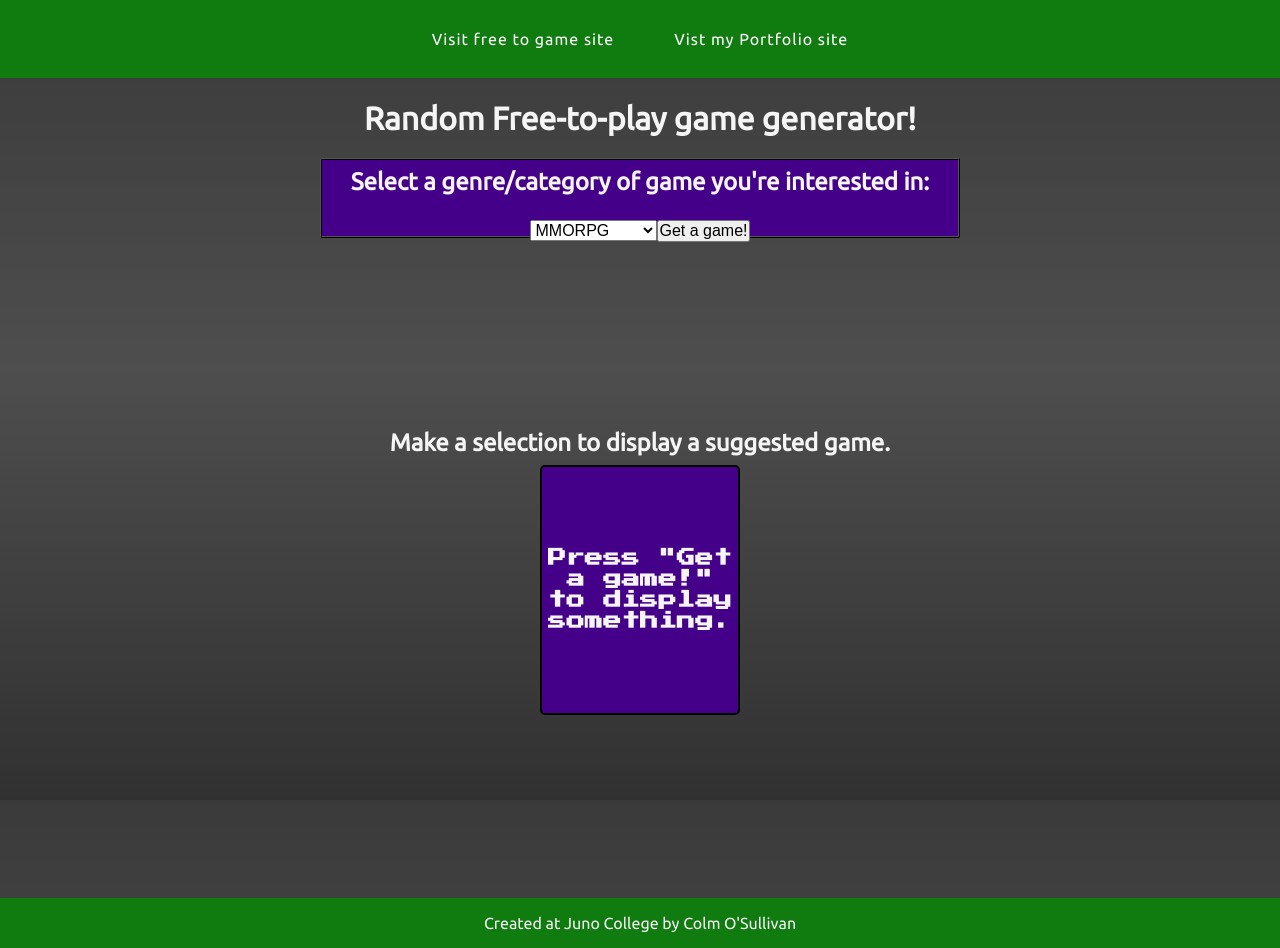
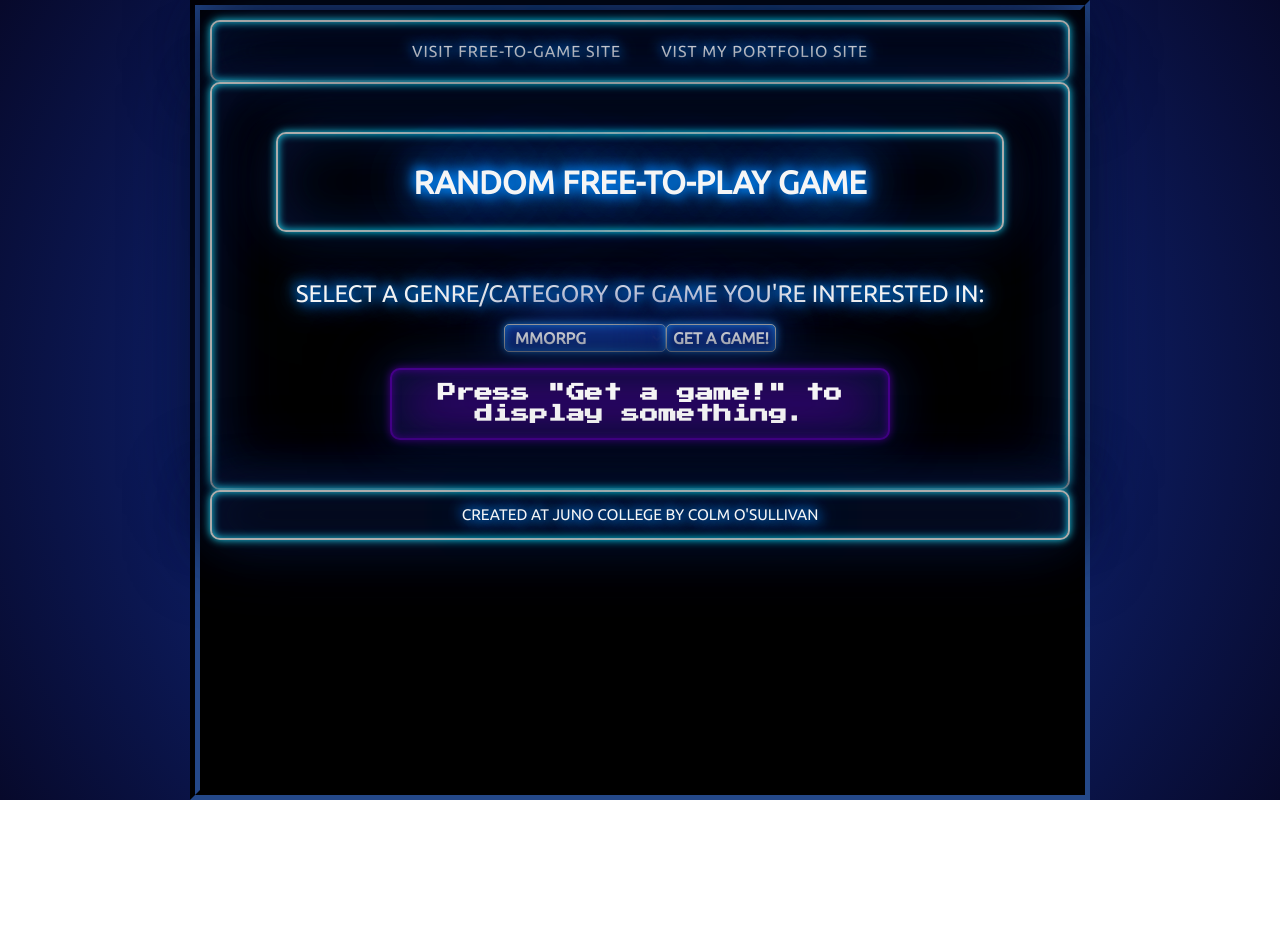
Before and after one commit to ColmOSullivan/project3, a React (Create React App) app: page / in a window 1280 px wide. After the commit the page ends 800 px from the top, so only its background shows below. Built offline with nearby package versions, Linux system fonts and the light colour scheme.

Commit message:
Lots of styling done. Arcade theme

```diff
--- a/src/App.css
+++ b/src/App.css
@@ -6,8 +6,10 @@
 }
 ul {
   list-style: none;
+  margin: 0;
+  padding: 0;
 }
-/* remove underline from anchor tags */
+
 a {
   text-decoration: none;
 }
@@ -15,22 +17,35 @@ a {
 .flexContainer {
   display: flex;
 }
+.wrapper {
+  max-width: 900px;
+  width: 85%;
+  margin: 0 auto;
+}
 
 /* General body styling */
 .App {
+  flex-direction: column;
+  /* justify-content: space-between; */
+  padding: 10px;
+  background: black;
   height: 100vh;
   text-align: center;
   font-family: "Ubuntu", sans-serif;
   color: whitesmoke;
+  border: 10px groove #0e1c35;
 }
 
 body {
-  background: rgb(49, 49, 49);
-  background: linear-gradient(
-    0deg,
-    rgba(49, 49, 49, 1) 0%,
-    rgba(79, 78, 78, 1) 54%,
-    rgba(58, 58, 58, 1) 100%
+  color: white;
+  font-weight: 100;
+  /* font-family: "Ubuntu", sans-serif; */
+  font-size: 1rem;
+  background: rgb(13, 31, 92);
+  background: radial-gradient(
+    circle,
+    rgb(21, 56, 171) 1%,
+    rgba(7, 9, 43, 1) 100%
   );
 }
 
@@ -39,73 +54,129 @@ body {
   justify-content: center;
   font-size: 1rem;
   letter-spacing: 1px;
-  background: #107c10;
+  border-radius: 10px;
+  /* margin-bottom: 0.3rem; */
+  border: 2px solid rgb(173, 173, 173);
+  background: black;
+  box-shadow: 0 0 0.5rem rgb(30, 210, 237), inset 0 0 0.5rem rgb(30, 210, 237),
+    0 0 3rem rgb(6, 15, 44), inset 0 0 3rem rgb(6, 15, 44),
+    0 0 5rem rgb(6, 15, 44), inset 0 0 5rem rgb(6, 15, 44);
 }
 
 li {
-  padding: 30px;
+  padding: 20px;
 }
 a {
   color: white;
+  transition: 0.5s;
+  text-transform: uppercase;
+  text-shadow: -0.2rem -0.2rem 0.7rem #08f, 0.2rem 0.2rem 0.7rem #08f,
+    0 0 2rem #08f, 0 0 4rem #08f, 0 0 6rem #08f, 0 0 8rem #08f, 0 0 10rem #08f;
 }
-a:hover {
+
+.extLink,
+a {
+  transition: all 300ms ease-in-out;
+}
+
+.extLink:hover,
+.extLink:focus {
+  box-shadow: 0px 0px 5px 5px rgb(16, 232, 228, 0.5);
+}
+
+/* a:hover {
   color: yellow;
-  transition: 0.5s;
+} */
+
+.heroText {
+  border-radius: 10px;
+  margin-bottom: 3rem;
+  border: 2px solid rgb(173, 173, 173);
+  background: black;
+  box-shadow: 0 0 0.5rem rgb(30, 210, 237), inset 0 0 0.5rem rgb(30, 210, 237),
+    0 0 3rem rgb(6, 15, 44), inset 0 0 3rem rgb(6, 15, 44),
+    0 0 5rem rgb(6, 15, 44), inset 0 0 5rem rgb(6, 15, 44);
 }
 
 h1 {
-  font-size: 2.5rem;
-  font-size: clamp(2.5rem, 0.95rem + 0.25vw, 1.25rem);
+  font-size: calc(3rem + 1vw);
+  /* font-weight: 300; */
+  padding: 0.5rem;
+  text-transform: uppercase;
+  text-shadow: -0.2rem -0.2rem 0.7rem #08f, 0.2rem 0.2rem 0.7rem #08f,
+    0 0 2rem #08f, 0 0 4rem #08f, 0 0 6rem #08f, 0 0 8rem #08f, 0 0 10rem #08f;
+}
+
+/* GenreForm component styling begins*/
+
+main {
+  background: black;
+  border-radius: 10px;
+  border: 2px solid rgb(173, 173, 173);
+  box-shadow: 0 0 0.5rem rgb(30, 210, 237), inset 0 0 0.5rem rgb(30, 210, 237),
+    0 0 3rem rgb(6, 15, 44), inset 0 0 3rem rgb(6, 15, 44),
+    0 0 5rem rgb(6, 15, 44), inset 0 0 5rem rgb(6, 15, 44);
+  padding: 3rem 4rem;
 }
 
 h2 {
-  padding: 0.5rem;
   font-size: 1.5rem;
-  font-size: clamp(1.5rem, 0.95rem + 0.25vw, 1.25rem);
+  font-weight: 100;
+  text-align: center;
+  text-transform: uppercase;
+  text-shadow: -0.2rem -0.2rem 0.7rem #08f, 0.2rem 0.2rem 0.7rem #08f,
+    0 0 2rem #08f, 0 0 4rem #08f, 0 0 6rem #08f, 0 0 8rem #08f, 0 0 10rem #08f;
 }
-/* options menu styling begin*/
-select {
-  text-transform: capitalize;
+.categorySelect {
+  font-weight: bold;
+  padding: 3px 6px;
+  border-radius: 5px;
+  border: 1px solid rgb(173, 173, 173);
+  font-family: "Ubuntu", sans-serif;
+  color: white;
+  background: rgb(27, 132, 224);
+  box-shadow: 0 0 0.5rem rgb(27, 132, 224), inset 0 0 0.5rem rgb(27, 132, 224),
+    0 0 3rem rgb(17, 44, 133), inset 0 0 3rem rgb(17, 44, 133),
+    0 0 5rem rgb(17, 44, 133), inset 0 0 5rem rgb(17, 44, 133);
+  text-transform: uppercase;
+  transition: all 300ms ease-in-out;
 }
 
-/* options menu styling end */
-.optionsSection {
-  justify-content: center;
-  height: 10vh;
+.categorySelect:hover,
+.categorySelect:focus {
+  box-shadow: 0px 0px 5px 5px rgb(16, 232, 228, 0.5);
 }
-.optionsContainer {
-  flex-direction: column;
-  background: rgb(69, 0, 138);
-  border: 2px ridge black;
-  border-radius: 2px;
-  width: 50%;
+
+.rollButton {
+  /* margin: 0.3rem; */
+  font-weight: bold;
+  padding: 4px 6px;
+  border-radius: 5px;
+  border: 1px solid rgb(173, 173, 173);
+  font-family: "Ubuntu", sans-serif;
+  color: white;
+  background: rgb(27, 132, 224);
+  box-shadow: 0 0 0.5rem rgb(27, 132, 224), inset 0 0 0.5rem rgb(27, 132, 224),
+    0 0 3rem rgb(17, 44, 133), inset 0 0 3rem rgb(17, 44, 133),
+    0 0 5rem rgb(17, 44, 133), inset 0 0 5rem rgb(17, 44, 133);
+  text-transform: uppercase;
+  transition: all 300ms ease-in-out;
+}
+
+.rollButton:hover,
+.rollButton:focus {
+  box-shadow: 0px 0px 5px 5px rgb(16, 232, 228, 0.5);
 }
 
 .selctionContainer {
   padding: 1rem 0;
 }
+/* GenreForm component styling ends*/
 
-.contentSection {
-  height: 500px;
-  width: auto;
-  margin: 5rem 0;
-  flex-direction: column;
-  align-items: center;
-  justify-content: center;
-}
+/* DisplayGame Component begins. */
 
 .cardFont {
   font-family: "Press Start 2P", Calibri, sans-serif;
-}
-
-.gameCardBefore {
-  background: rgb(69, 0, 138);
-  border: 2px solid black;
-  border-radius: 5px;
-  align-items: center;
-  max-width: 200px;
-  height: 250px;
-  transition: 0.5s;
 }
 
 .cardTitleBefore {
@@ -114,18 +185,22 @@ select {
 }
 
 .gameCard {
+  padding: 0.8rem;
   margin: 0 auto;
   background: rgb(69, 0, 138);
-  border: 2px solid black;
-  border-radius: 5px;
-  width: clamp(200px, 40%, 600px);
+  border-radius: 10px;
+  border: 2px solid rgb(69, 0, 138);
+  box-shadow: 0 0 0.5rem rgb(69, 0, 138), inset 0 0 0.5rem rgb(69, 0, 138),
+    0 0 3rem rgb(6, 15, 44), inset 0 0 3rem rgb(6, 15, 44),
+    0 0 5rem rgb(6, 15, 44), inset 0 0 5rem rgb(6, 15, 44);
+  width: clamp(500px, 40%, 600px);
   height: auto;
 }
 
 .cardContent {
-  display: grid;
-  grid-auto-rows: repeat(3, 1fr);
-  grid-gap: 1rem;
+  display: flex;
+  flex-direction: column;
+  align-items: center;
 }
 
 .cardTitle {
@@ -134,20 +209,22 @@ select {
 }
 
 .cardImage {
-  width: 100%;
+  width: 100px;
+  width: clamp(100px, 100%, 600px);
   height: auto;
+  overflow: hidden;
 }
 
-.cardBody {
-  padding: 10px;
-  font-size: 0.7em;
+p {
+  padding: 20px 0;
+  font-size: 0.8em;
 }
 
 .linkButton {
   margin: 1rem 0 0 0;
   display: block;
   text-transform: capitalize;
-  font-size: 0.5rem;
+  font-size: 0.7rem;
   cursor: pointer;
   color: white;
   padding: 6px 10px;
@@ -155,15 +232,31 @@ select {
   border: 3px ridge #075507;
   box-shadow: 0 4px 0 0 #054d05;
   transition: all 300ms ease-in-out;
-  border-radius: 5px;
+  border-radius: 10px;
   margin: 0.5rem 0;
 }
+
+.linkButton:hover,
+.linkButton:focus {
+  box-shadow: 0px 0px 10px 5px rgb(47, 218, 17);
+}
+
+/* DisplayGame Component begins. */
 
 footer {
   display: flex;
   justify-content: center;
   align-items: center;
   align-content: center;
-  background: #107c10;
+  text-transform: uppercase;
   height: 50px;
+  font-size: 1.2em;
+  text-shadow: -0.2rem -0.2rem 0.7rem #08f, 0.2rem 0.2rem 0.7rem #08f,
+    0 0 2rem #08f, 0 0 4rem #08f, 0 0 6rem #08f, 0 0 8rem #08f, 0 0 10rem #08f;
+  border-radius: 10px;
+  border: 2px solid rgb(173, 173, 173);
+  background: black;
+  box-shadow: 0 0 0.5rem rgb(30, 210, 237), inset 0 0 0.5rem rgb(30, 210, 237),
+    0 0 3rem rgb(6, 15, 44), inset 0 0 3rem rgb(6, 15, 44),
+    0 0 5rem rgb(6, 15, 44), inset 0 0 5rem rgb(6, 15, 44);
 }
--- a/src/App.js
+++ b/src/App.js
@@ -2,19 +2,21 @@ import './App.css';
 import './Setup.css';
 import Header from './Header';
 import GenreForm from './GenreForm';
+import Footer from './Footer'
 
 
 
 
 function App() {
   return (
-    <div className="App">
+    <div className="App wrapper flexContainer">
       <>
       <Header />
       </>
       <main>
       <GenreForm />
       </main>
+      <Footer />
     </div>
   );
 }
--- a/src/DisplayGame.js
+++ b/src/DisplayGame.js
@@ -1,4 +1,4 @@
-import Footer from './Footer'
+
 function DisplayGame(props) {
 return(
     <>
@@ -6,8 +6,7 @@ return(
         {!props.games ?
             <>
                 <section className="contentSection flexContainer">
-                    <h2>Make a selection to display a suggested game.</h2>
-                    <div className="gameCardBefore cardFont flexContainer">
+                    <div className="gameCard Before cardFont flexContainer">
                         <h3 className="cardTitleBefore">Press "Get a game!" to display something. </h3>
                     </div>
                 </section>
@@ -15,7 +14,7 @@ return(
             :
             <>
             <section className="contentSection flexContainer">
-                <h2>Check out this game!</h2>
+
 
                     <div className="gameCard cardFont " key={props.games.id}>
                         <div className="cardContent">
@@ -23,7 +22,7 @@ return(
                             <img className="cardImage" src={props.games.thumbnail} alt={props.games.title} />
                             <div className="cardBody">
                             <p>{props.games.short_description}</p>
-                            <a className="linkButton" href={props.games.game_url}>Link to game</a>
+                            <a className="linkButton" href={props.games.game_url}>Click to learn more</a>
                             </div>
                         </div>
                     </div>
@@ -31,7 +30,7 @@ return(
             </>
         }
     </section>
-    <Footer />
+
     </>
 )
 }
--- a/src/GenreForm.js
+++ b/src/GenreForm.js
@@ -35,11 +35,13 @@ const getGame = () => {
 }
     return(
         <>
-        <section className='optionsSection flexContainer'>
-        <div className="optionsContainer">
+        <div className="heroText">
+        <h1>Random Free-to-play game</h1>
+        </div>
             <h2>Select a genre/category of game you're interested in:</h2>
             <div className="selctionContainer">
             <select
+                className='categorySelect'
                 name="gamesGenre"
                 id="gamesGenre"
                 onChange={(e) =>handleUserChoice(e)}
@@ -91,10 +93,8 @@ const getGame = () => {
                     <option value="voxel">Voxel</option>
                     <option value="zombie">Zombie</option>
                 </select>
-                <button onClick={getGame}>{filteredGames ?"Re-roll" : "Get a game!"}</button>
+                <button className='rollButton' onClick={getGame}>{filteredGames ?"Re-roll" : "Get a game!"}</button>
             </div>
-        </div>
-        </section>
         <DisplayGame games = {filteredGames}/>
         </>
     )
--- a/src/Header.js
+++ b/src/Header.js
@@ -4,12 +4,12 @@ const Header = () => {
         <header>
             <nav className="navBar flexContainer">
                 <ul className="flexContainer">
-                    <li><a href="https://www.freetogame.com/">Visit free to game site</a></li>
-                    <li><a href="https://colmosullivan.ca/">Vist my Portfolio site</a></li>
+                    <li><a className="extLink" href="https://www.freetogame.com/">Visit Free-to-game site</a></li>
+                    <li><a className="extLink" href="https://colmosullivan.ca/">Vist my Portfolio site</a></li>
                 </ul>
             </nav>
         </header>
-        <h1>Random Free-to-play game generator!</h1>
+
         </>
     )
 }
```
